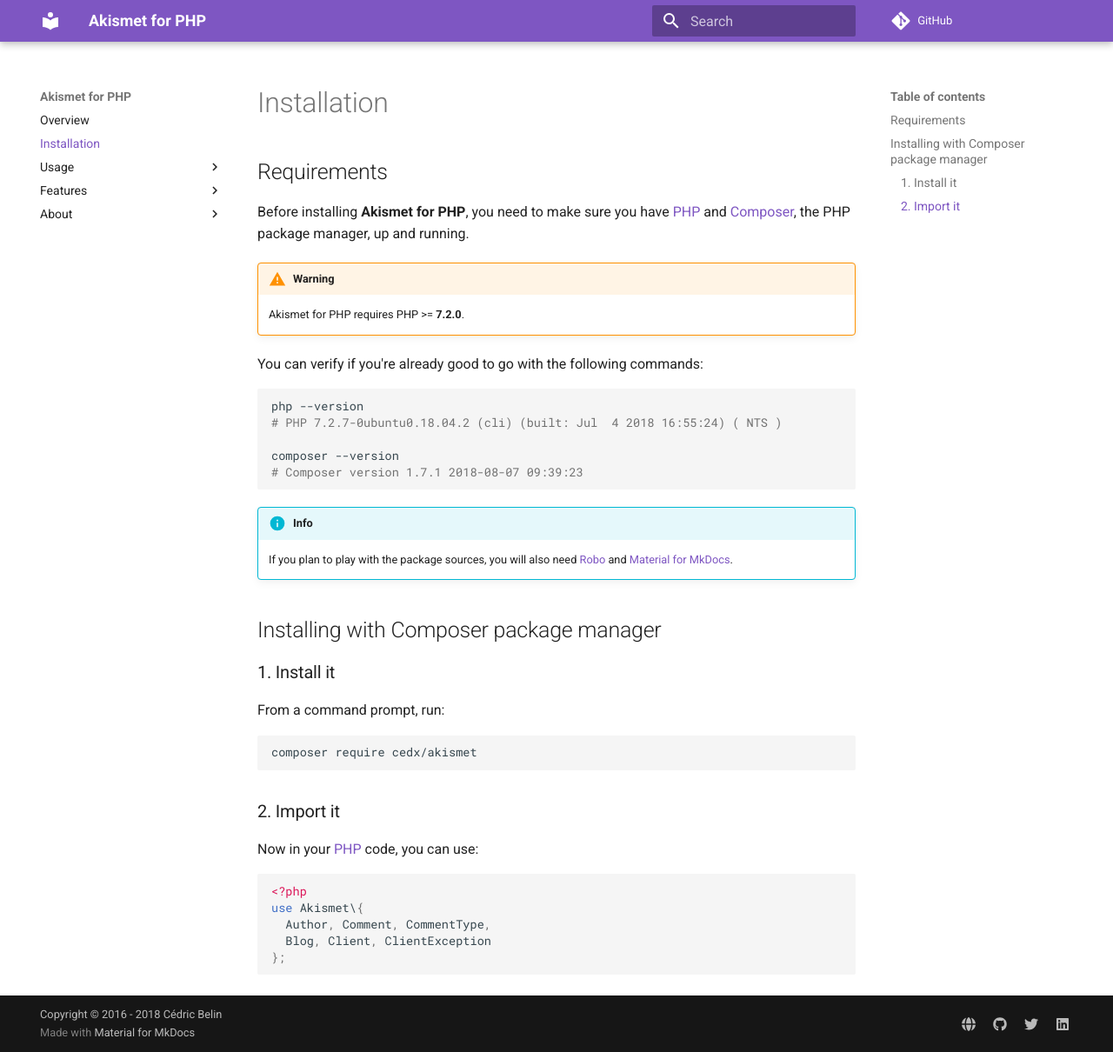
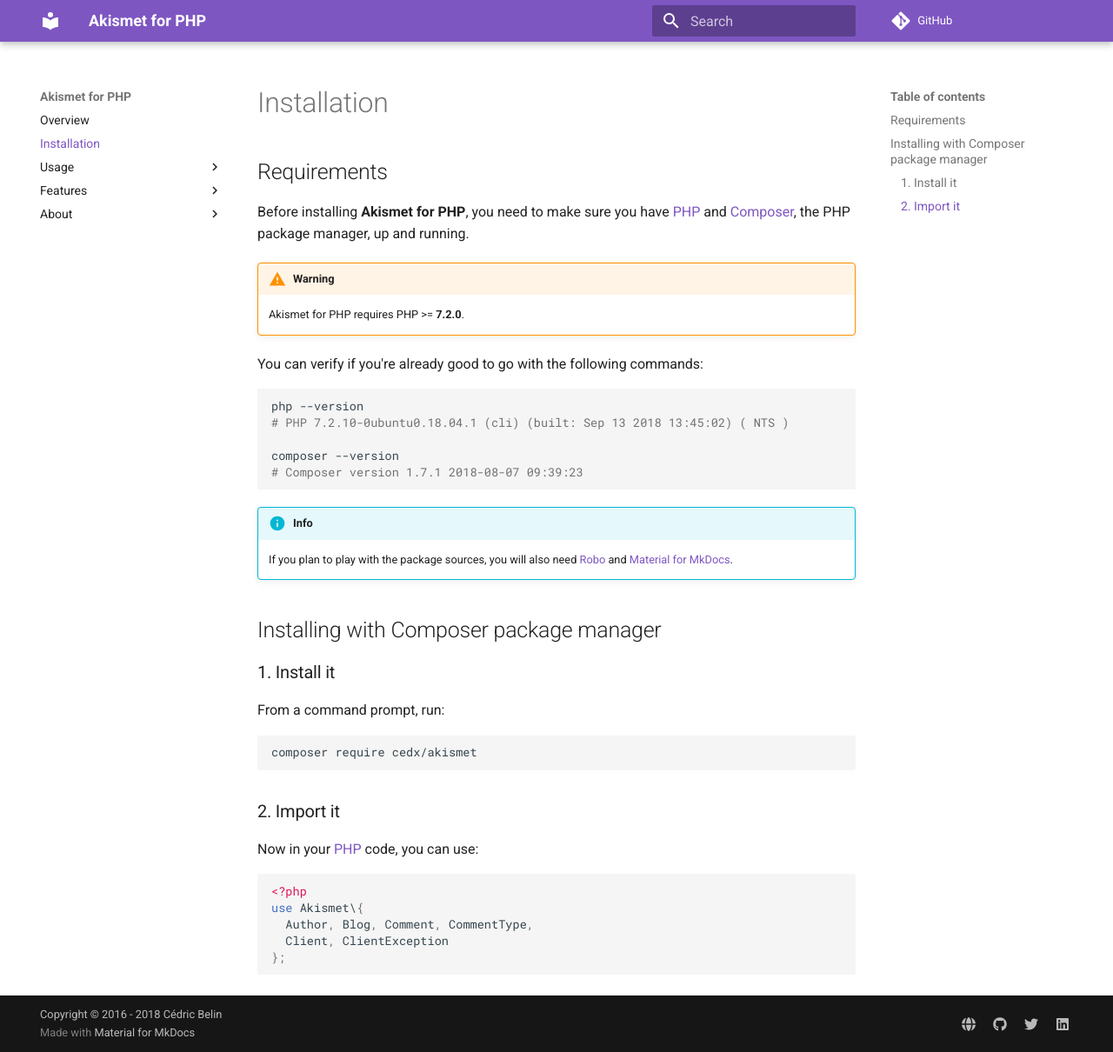
Before and after one commit to cedx/akismet.php, an MkDocs documentation site: the page built from doc/installation.md, in a window 1280 px wide and 1210 px high. Shown: the whole window at 87% size. Built offline with MkDocs 1.6.1 and Material for MkDocs 9.7.7, drawn with Linux system fonts in a browser that asks for light colours; comment, search, counter and statistics services are not loaded; old or Windows-style settings are respelled for this version of MkDocs.

````diff
--- a/doc/installation.md
+++ b/doc/installation.md
@@ -11,7 +11,7 @@ You can verify if you're already good to go with the following commands:
 
 ```shell
 php --version
-# PHP 7.2.7-0ubuntu0.18.04.2 (cli) (built: Jul  4 2018 16:55:24) ( NTS )
+# PHP 7.2.10-0ubuntu0.18.04.1 (cli) (built: Sep 13 2018 13:45:02) ( NTS )
 
 composer --version
 # Composer version 1.7.1 2018-08-07 09:39:23
@@ -36,7 +36,7 @@ Now in your [PHP](https://secure.php.net) code, you can use:
 ```php
 <?php
 use Akismet\{
-  Author, Comment, CommentType,
-  Blog, Client, ClientException
+  Author, Blog, Comment, CommentType,
+  Client, ClientException
 };
 ```
````
Also changed, not shown: CHANGELOG.md (+1 -0 lines), README.md (+5 -12 lines), 1 other file.
